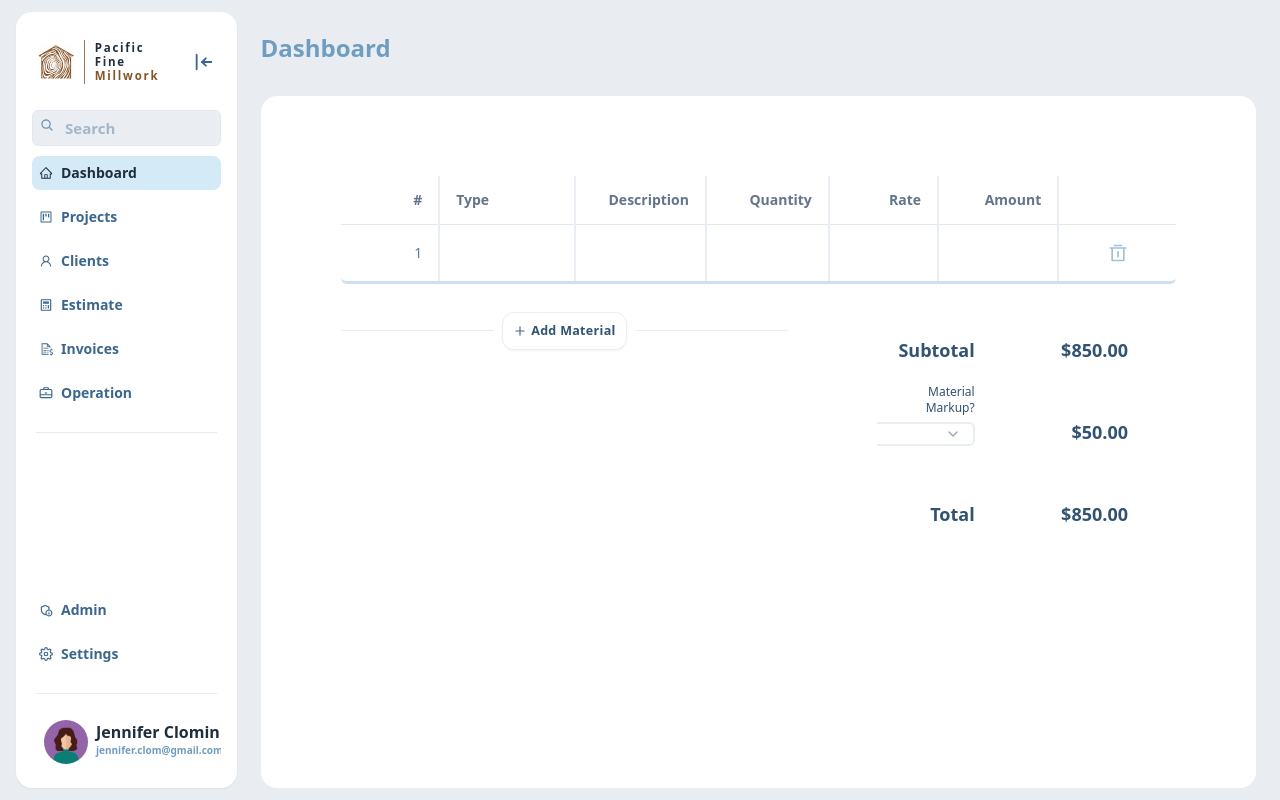
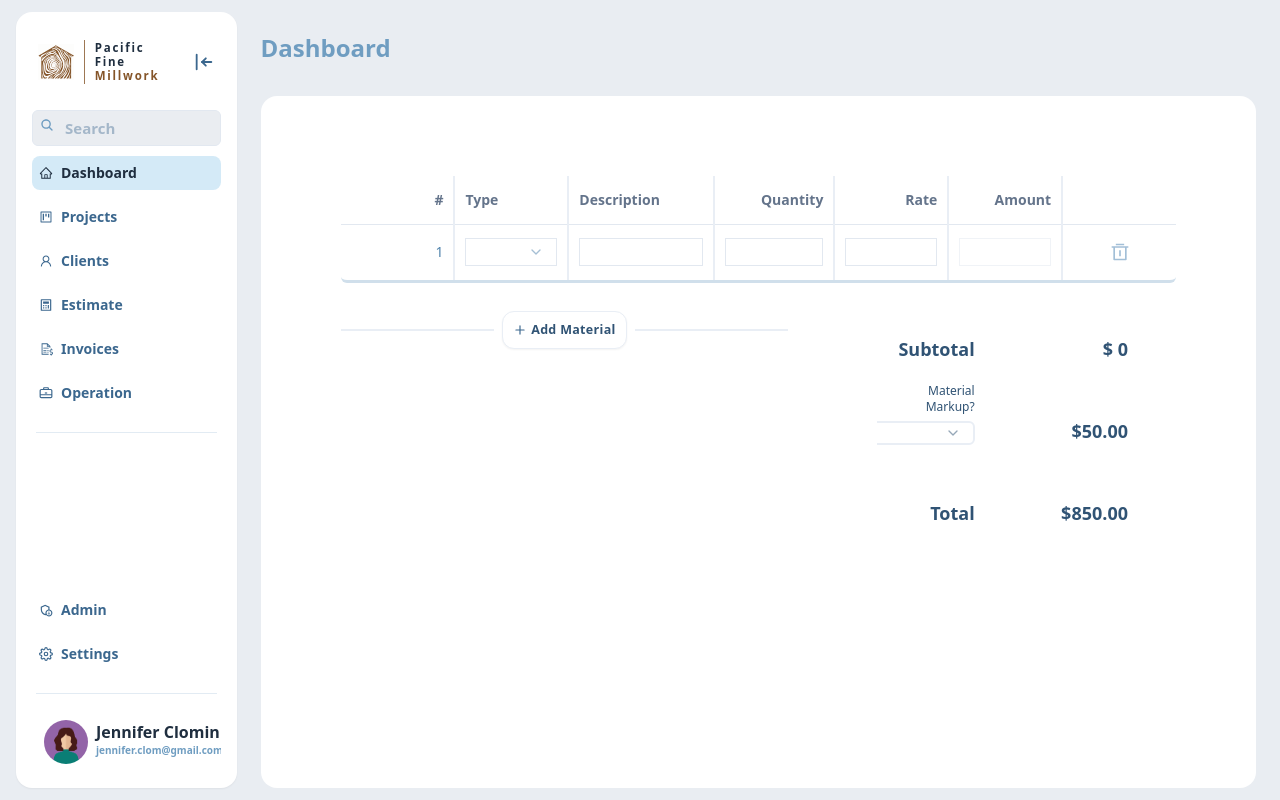
Before and after one commit to asojonih08/business_ops_app, a Next.js app: page / in a window 1280 px wide. Built offline with nearby package versions, Linux system fonts and the light colour scheme.

Commit message:
Materials table automatically calculates amount when quantity and rate set; todo: check input for vaild number

```diff
--- a/app/estimate/columns.tsx
+++ b/app/estimate/columns.tsx
@@ -13,13 +13,118 @@ import {
 
 import { ColumnDef } from "@tanstack/react-table";
 import { useMaterials } from "@/components/MaterialsContext";
+import { useEffect, useState } from "react";
+import { Input } from "@/components/ui/input";
+
+interface EditableCellProps {
+  variant: string;
+  type?: string;
+  disabled?: boolean;
+  className?: string;
+  getValue: () => any;
+  cellProps: {
+    row: any;
+    column: any;
+    table: any;
+  };
+}
+
+function EditableCell({
+  variant = "input",
+  type = "text",
+  disabled = false,
+  className = "",
+  getValue,
+  cellProps,
+}: EditableCellProps) {
+  const initialValue = !getValue() ? "" : getValue();
+  const { row, column, table } = cellProps;
+  const [value, setValue] = useState(!initialValue ? "" : initialValue);
+  const { materials, setMaterials } = useMaterials();
+
+  const onBlur = () => {
+    table.options.meta?.updateData(row.index, column.id, value);
+
+    const isRate = column.id === "rate";
+    const isQuantity = column.id == "quantity";
+
+    if (isQuantity || isRate) {
+      const quantity = isQuantity ? Number(value) : row.getValue("quantity");
+      const rate = isRate ? Number(value) : row.getValue("rate");
+      if (quantity && rate)
+        setMaterials((oldMaterials) =>
+          oldMaterials.map((material, index) =>
+            row.index === index
+              ? {
+                  ...material,
+                  amount:
+                    (isQuantity
+                      ? Number(value)
+                      : Number(row.getValue("quantity"))) *
+                    (isRate ? Number(value) : Number(row.getValue("rate"))),
+                }
+              : material
+          )
+        );
+    }
+  };
+
+  useEffect(() => {
+    setValue(initialValue);
+  }, [initialValue]);
+
+  switch (variant) {
+    case "input":
+      return (
+        <Input
+          disabled={disabled}
+          className={`${className}`}
+          type={type}
+          value={value}
+          onChange={(e) => setValue(e.target.value)}
+          onBlur={onBlur}
+        />
+      );
+    case "select":
+      return (
+        <Select value={value} onValueChange={(val) => setValue(val)}>
+          <SelectTrigger
+            onBlur={onBlur}
+            className={`${className} h-7 -mr-12 text-sm`}
+          >
+            <SelectValue
+              className="focus-visible:ring-0 text-sm"
+              placeholder=""
+            />
+          </SelectTrigger>
+          <SelectContent>
+            <SelectItem
+              value="light"
+              className="text-sm data-[highlighted]:bg-textColor-50 data-[highlighted]:text-textColor-600 text-textColor-500 selection:text-textColor-100 font-medium hover:bg-textColor-50 hover:rounded-lg"
+            >
+              Light
+            </SelectItem>
+            <SelectItem
+              value="addNew"
+              className="text-sm text-textColor-500 font-medium hover:bg-textColor-50 hover:rounded-lg"
+            >
+              <div className="flex items-center gap-1">
+                <FaRegPlusSquare size={13} />
+                <span className="text-sm">Add New</span>
+              </div>
+            </SelectItem>
+          </SelectContent>{" "}
+        </Select>
+      );
+  }
+}
 
 export type Material = {
   num: number | null;
   type: string | null;
   description: string | null;
-  quantity: number | null;
-  rate: number | null;
+  quantity: string | null;
+  rate: string | null;
   amount: number | null;
 };
 
@@ -33,106 +138,121 @@ export const columns: ColumnDef<Material>[] = [
   },
   {
     accessorKey: "type",
-    header: "Type",
-    cell: ({ row }) => (
-      <div className="overflow-hidden">
-        <Select>
-          {" "}
-          <SelectTrigger className="border-0 hover:border-[1.5px] focus-visible:ring-0 focus-visible:ring-transparent focus-visible:border-transparent h-6 w-[140px] -mr-12 text-sm">
-            <SelectValue className="text-sm" placeholder="" />
-          </SelectTrigger>
-          <SelectContent>
-            <SelectItem
-              value="light"
-              className="text-sm data-[highlighted]:bg-textColor-50 data-[highlighted]:text-textColor-600 text-textColor-500 selection:text-textColor-100 font-medium hover:bg-textColor-50 hover:rounded-lg"
-            >
-              Light
-            </SelectItem>
-            <SelectItem
-              value="dark"
-              className="text-sm text-textColor-500 font-medium hover:bg-textColor-50 hover:rounded-lg"
-            >
-              Dark
-            </SelectItem>
-            <SelectItem
-              value="system"
-              className="text-sm text-textColor-500 font-medium hover:bg-textColor-50 hover:rounded-lg"
-            >
-              System
-            </SelectItem>
-            <SelectItem
-              value="addNew"
-              className="text-sm text-textColor-500 font-medium hover:bg-textColor-50 hover:rounded-lg"
-            >
-              <div className="flex items-center gap-1">
-                <FaRegPlusSquare size={13} />
-                <span className="text-sm">Add New</span>
-              </div>
-            </SelectItem>
-          </SelectContent>{" "}
-        </Select>
-      </div>
+    header: () => <div className="font-bold">Type</div>,
+    cell: ({ row, column, table }) => (
+      <EditableCell
+        className="rounded-none
+        hover:shadow-md hover:border-textColor-300 hover:border-[1.5px]
+        focus-visible:shadow-md focus-visible:ring-primary-500/70 focus-visible:ring-[1.5px] focus-visible:-ring-offset-1"
+        variant={"select"}
+        getValue={() => row.getValue("type")}
+        cellProps={{ row, column, table }}
+      />
     ),
   },
   {
     accessorKey: "description",
-    header: () => <div className="text-right font-bold">Description</div>,
-    cell: ({ row }) => (
-      <div className="text-right font-medium">
-        {row.getValue("description")}
-      </div>
+    header: () => <div className="text-left font-bold">Description</div>,
+    size: 20,
+    cell: ({ row, column, table }) => (
+      <EditableCell
+        variant={"input"}
+        className="text-left font-medium overflow-hidden h-7 px-1.5 rounded-none
+        hover:shadow-md hover:border-textColor-300 hover:border-[1.5px]
+        focus-visible:shadow-md focus-visible:ring-primary-500/70 focus-visible:ring-[1.5px] focus-visible:-ring-offset-1"
+        getValue={() => row.getValue("description")}
+        cellProps={{ row, column, table }}
+      ></EditableCell>
     ),
   },
   {
     accessorKey: "quantity",
     header: () => <div className="text-right font-bold">Quantity</div>,
-    cell: ({ row }) => (
-      <div className="text-right font-medium">{row.getValue("quantity")}</div>
+    cell: ({ row, column, table }) => (
+      <EditableCell
+        className="text-right font-medium overflow-hidden h-7 px-1.5 rounded-none
+        hover:shadow-md  hover:border-textColor-300 hover:border-[1.5px]
+        focus-visible:shadow-md focus-visible:ring-primary-500/70 focus-visible:ring-[1.5px] focus-visible:-ring-offset-1"
+        variant="input"
+        getValue={() => row.getValue("quantity")}
+        cellProps={{ row, column, table }}
+      />
     ),
   },
   {
     accessorKey: "rate",
     header: () => <div className="text-right font-bold">Rate</div>,
-    cell: ({ row }) => {
-      const rate = parseFloat(row.getValue("rate"));
-      const formatted = new Intl.NumberFormat("en-US", {
-        style: "currency",
-        currency: "USD",
-      }).format(rate);
-      if (!rate) return null;
-      return <div className="text-right font-medium">{formatted}</div>;
+    cell: ({ row, column, table }) => {
+      return (
+        <EditableCell
+          className="text-right font-medium overflow-hidden h-7 px-1.5 rounded-none
+          hover:shadow-md hover:border-textColor-300 hover:border-[1.5px]
+          focus-visible:shadow-md focus-visible:ring-primary-500/70 focus-visible:ring-[1.5px] focus-visible:-ring-offset-1"
+          variant="input"
+          getValue={() => row.getValue("rate")}
+          cellProps={{ row, column, table }}
+        />
+      );
     },
   },
   {
     accessorKey: "amount",
 
     header: () => <div className="text-right font-bold">Amount</div>,
-    cell: ({ row }) => {
-      const amount = parseFloat(row.getValue("amount"));
-      const formatted = new Intl.NumberFormat("en-US", {
-        style: "currency",
-        currency: "USD",
-      }).format(amount);
-      if (!amount) return null;
-      return <div className="text-right font-medium">{formatted}</div>;
+    cell: ({ row, column, table }) => {
+      return (
+        <EditableCell
+          className="disabled:cursor-default disabled:text-textColor-base text-right font-medium overflow-hidden h-7 px-1.5 rounded-none
+        hover:border-textColor-300 hover:border-[1.5px]
+          focus-visible:shadow-md focus-visible:ring-primary-500/70 focus-visible:ring-[1.5px] focus-visible:-ring-offset-1"
+          disabled
+          variant="input"
+          getValue={() => row.getValue("amount")}
+          cellProps={{ row, column, table }}
+        />
+      );
     },
   },
 
   {
     id: "delete",
     cell: ({ row }) => {
-      const {materials, setMaterials} = useMaterials();
-      function handleDeleteMaterial(num:number){
+      const { materials, setMaterials } = useMaterials();
+      function handleDeleteMaterial(num: number) {
         if (materials.length === 1) return;
-        const newMaterials = materials.filter((material)=>num !== material["num"]);
-        const updatedNumMaterials = newMaterials.map((material, index) => {return {...material, num: index + 1}});
+        console.log(
+          "num",
+          num,
+          "type",
+          row.getValue("type"),
+          "description",
+          row.getValue("description"),
+          "quantity",
+          row.getValue("quantity"),
+          "rate",
+          row.getValue("rate"),
+          "amount",
+          row.getValue("amount")
+        );
+
+        const newMaterials = materials.filter(
+          (material) => num !== material["num"]
+        );
+        const updatedNumMaterials = newMaterials.map((material, index) => {
+          return { ...material, num: index + 1 };
+        });
         setMaterials(updatedNumMaterials);
       }
-      return <div onClick={()=>handleDeleteMaterial(row.getValue("num"))} className="text-center h-5">
-        <Button className="h-5 text-textColor-300 hover:text-textColor-500 hover:duration-300">
-          <RiDeleteBin4Line className="h-5 w-5" />
-        </Button>
-      </div>
-  },
+      return (
+        <div
+          onClick={() => handleDeleteMaterial(row.getValue("num"))}
+          className="text-center h-5"
+        >
+          <Button className="h-5 text-textColor-300 hover:text-textColor-500 hover:duration-300">
+            <RiDeleteBin4Line className="h-5 w-5" />
+          </Button>
+        </div>
+      );
+    },
   },
 ];
--- a/app/estimate/data-table.tsx
+++ b/app/estimate/data-table.tsx
@@ -14,20 +14,35 @@ import {
   TableHeader,
   TableRow,
 } from "@/components/ui/table";
+import { useMaterials } from "@/components/MaterialsContext";
+import { columns } from "./columns";
+import { useEffect, useState } from "react";
 
-interface DataTableProps<TData, TValue> {
-  columns: ColumnDef<TData, TValue>[];
-  data: TData[];
-}
+export function DataTable() {
+  const { materials, setMaterials } = useMaterials();
+  const [data, setData] = useState(materials);
 
-export function DataTable<TData, TValue>({
-  columns,
-  data,
-}: DataTableProps<TData, TValue>) {
+  useEffect(() => setData(materials), [materials]);
+
   const table = useReactTable({
     data,
     columns,
     getCoreRowModel: getCoreRowModel(),
+    meta: {
+      updateData: (rowIndex: number, columnId: number, value: any) => {
+        setMaterials((old) =>
+          old.map((row, index) => {
+            if (index === rowIndex) {
+              return {
+                ...old[rowIndex]!,
+                [columnId]: value,
+              };
+            }
+            return row;
+          })
+        );
+      },
+    },
   });
 
   return (
@@ -38,7 +53,7 @@ export function DataTable<TData, TValue>({
             {headerGroup.headers.map((header, index) => {
               return (
                 <TableHead
-                  className={`w-36 ${
+                  className={`w-20 p-2.5 ${
                     index !== 0 ? "border-l-2" : ""
                   } border-textColor-100 font-bold`}
                   key={header.id}
@@ -59,7 +74,9 @@ export function DataTable<TData, TValue>({
         {table.getRowModel().rows?.length ? (
           table.getRowModel().rows.map((row, index) => (
             <TableRow
-              className={`w-36 h-14 ${index % 2 === 1 ? "bg-accent-50/50" : ""}`}
+              className={`w-36 h-14 ${
+                index % 2 === 1 ? "bg-accent-50/50" : ""
+              }`}
               key={row.id}
               data-state={row.getIsSelected() && "selected"}
             >
@@ -67,7 +84,7 @@ export function DataTable<TData, TValue>({
                 <TableCell
                   className={`${
                     index !== 0 ? "border-l-2" : ""
-                  } border-textColor-100`}
+                  } border-textColor-100 p-2.5`}
                   key={cell.id}
                 >
                   {flexRender(cell.column.columnDef.cell, cell.getContext())}
--- a/app/estimate/page.tsx
+++ b/app/estimate/page.tsx
@@ -53,7 +53,7 @@ export default function Page() {
                     $ 245.63
                   </span>
                 </span>
-                <Separator className="w-full h-[0.5px] my-1 2xl:my-2" />
+                <Separator className="w-full h-[0.5px] my-1" />
               </div>
             ))}
             <div className="flex items-center w-[95%] justify-between mx-auto my-7">
--- a/components/AddMaterialsForm.tsx
+++ b/components/AddMaterialsForm.tsx
@@ -2,7 +2,7 @@
 
 import { Material, columns } from "@/app/estimate/columns";
 import { DataTable } from "@/app/estimate/data-table";
-import React, { useState } from "react";
+import React from "react";
 import { Separator } from "./ui/separator";
 import { Button } from "./ui/button";
 import { FiPlus } from "react-icons/fi";
@@ -17,23 +17,29 @@ import { useMaterials } from "./MaterialsContext";
 
 const initialMaterialsState: Material = {
   num: 1,
-  type: null,
-  description: null,
-  quantity: null,
-  rate: null,
-  amount: null,
+  type: "",
+  description: "",
+  quantity: "",
+  rate: "",
+  amount: 0,
 };
 export default function AddMaterialsForm() {
-  const {materials, setMaterials} = useMaterials();
+  const { materials, setMaterials } = useMaterials();
 
   function handleAddMaterialClick() {
     let count = materials.length + 1;
     setMaterials([...materials, { ...initialMaterialsState, num: count }]);
   }
+
+  const subtotal = materials.reduce(
+    (prev, material) => (material.amount ? material.amount + prev : prev + 0),
+    0
+  );
+
   return (
     <div className="flex flex-col gap-4">
       <div className="rounded-md border-b-[3px] border-textColor-300/50">
-        <DataTable columns={columns} data={materials} />
+        <DataTable />
       </div>
       <span className="flex justify-between items-start mt-3 gap-8">
         <div className="flex items-center gap-2">
@@ -55,7 +61,7 @@ export default function AddMaterialsForm() {
 
         <div className="-mt-2.5 grid grid-rows-3 grid-cols-2 grid-flow-row items-end text-right gap-5 gap-x-14 mr-12 text-textColor-700 font-semibold text-lg overflow-x-hidden w-[30%]">
           <span className="">Subtotal</span>
-          <span className="">$850.00</span>
+          <span className="">$ {subtotal}</span>
           <span className="flex flex-col gap-1.5 items-end justify-end">
             <span className="text-xs font-medium">Material Markup?</span>
             <Select>
--- a/components/MaterialsContext.tsx
+++ b/components/MaterialsContext.tsx
@@ -6,28 +6,34 @@ interface MaterialContextType {
   setMaterials: React.Dispatch<React.SetStateAction<Material[]>>;
 }
 
+const MaterialsContext = createContext<MaterialContextType | undefined>(
+  undefined
+);
 
-const MaterialsContext = createContext<MaterialContextType | undefined>(undefined);
-
-const inititalState:Material = {
+const inititalState: Material = {
   num: 1,
   type: null,
   description: null,
   quantity: null,
   rate: null,
-  amount: null,
+  amount: 0,
 };
 
-function MaterialsProvider({children}:{children: ReactNode}) {
-    const [ materials, setMaterials ] = useState<Material[]>([inititalState]);
+function MaterialsProvider({ children }: { children: ReactNode }) {
+  const [materials, setMaterials] = useState<Material[]>([inititalState]);
 
-    return <MaterialsContext.Provider value={{materials, setMaterials}}>{children}</MaterialsContext.Provider>
+  return (
+    <MaterialsContext.Provider value={{ materials, setMaterials }}>
+      {children}
+    </MaterialsContext.Provider>
+  );
 }
 
 function useMaterials() {
   const context = useContext(MaterialsContext);
-    if (context === undefined) throw new Error("Context was used outside of provider.");
+  if (context === undefined)
+    throw new Error("Context was used outside of provider.");
   return context;
 }
 
-export { MaterialsProvider, useMaterials }
+export { MaterialsProvider, useMaterials };
```
Lines whose indentation alone changed are shown as unchanged.
